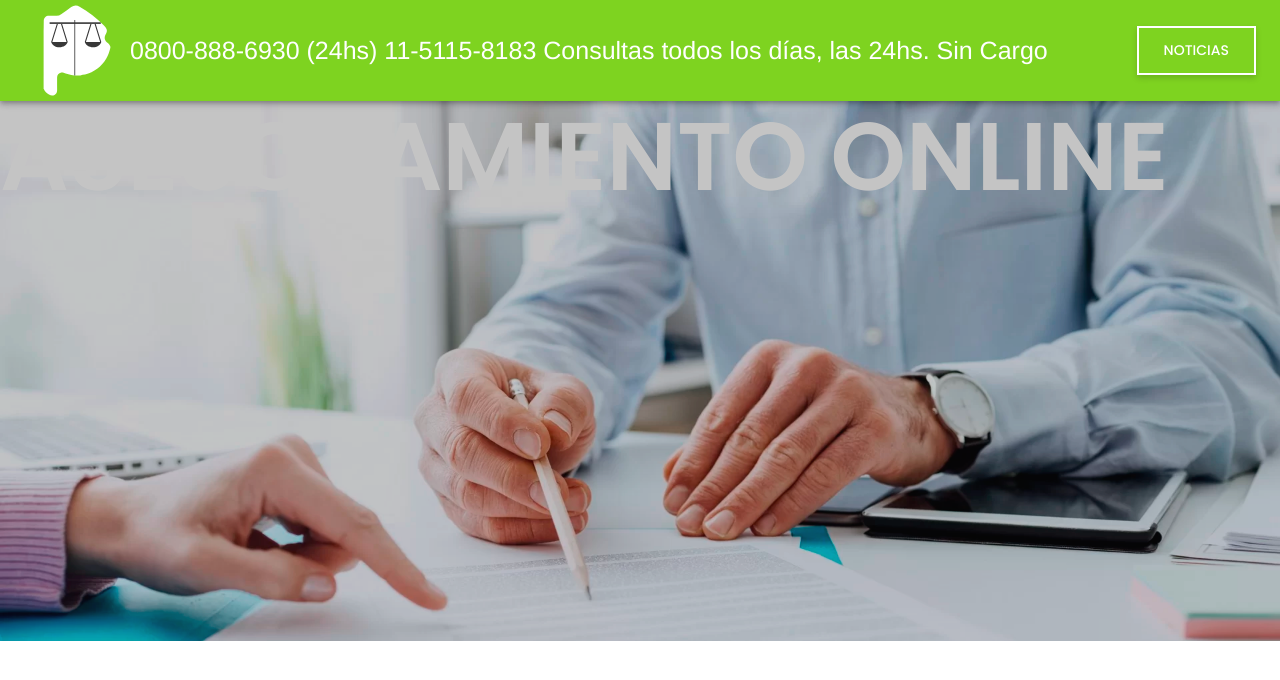
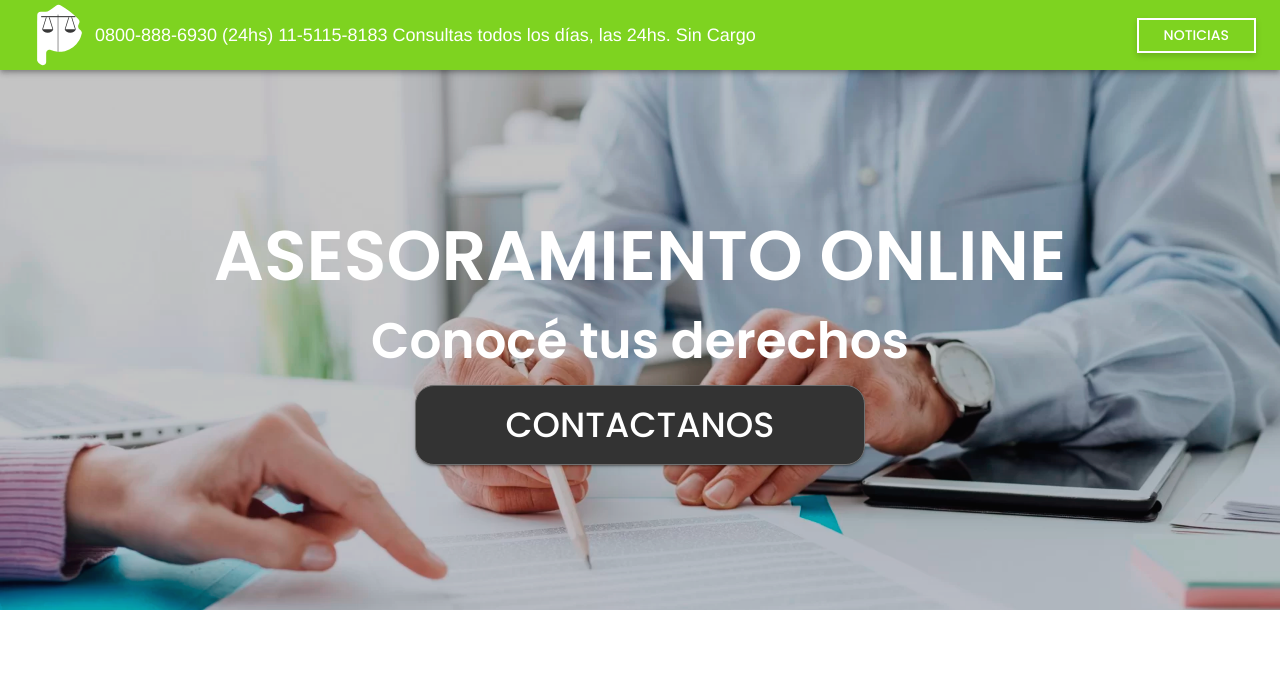
Before and after one commit to roperrott/abogados-landing, a React (Create React App) app: page / in a window 1280 px wide. Shown: the top 680 px of the page. Built offline with nearby package versions, Linux system fonts and the light colour scheme.

Commit message:
banner implemented

```diff
--- a/src/components/Banner/index.css
+++ b/src/components/Banner/index.css
@@ -5,6 +5,10 @@
     background-image: url('../../assets/banner_principal.png');
     background-repeat: no-repeat;
     background-size: contain;
+    display: flex;
+    flex-direction: column;
+    align-items: center;
+    justify-content: center;
 }
 .banner::after {
     content: "";
@@ -17,3 +21,13 @@
     right: 0;
     z-index: 1;
 }
+
+.banner-container{
+    z-index: 2;
+    display: flex;
+    flex-direction: column;
+    align-items: center;
+    justify-content: space-between;
+    height: 250px;
+
+}
--- a/src/components/Banner/index.js
+++ b/src/components/Banner/index.js
@@ -1,13 +1,25 @@
-import { Box, Typography } from '@mui/material';
+import { Box, Typography, Button } from '@mui/material';
 import './index.css';
 
 
 export function Banner() {
     return(
-        <Box className='banner'>
-            <Typography variant='h1' color='primary'>
-                ASESORAMIENTO ONLINE
-            </Typography>
+        <Box sx={{ position: 'relative' }}>
+            <Box className='banner'>
+                <Box className='banner-container'>
+                    <Typography variant='h1' color='primary' >
+                        ASESORAMIENTO ONLINE
+                    </Typography>
+                    <Typography variant='h2' color='primary'>
+                        Conocé tus derechos
+                    </Typography>
+                    <Button color='secondary' variant='contained' size='large'>
+                        CONTACTANOS
+                    </Button>
+                </Box>
+
+            </Box>
         </Box>
+
     )
 }
--- a/src/components/Logo/styles.js
+++ b/src/components/Logo/styles.js
@@ -2,7 +2,7 @@ import { makeStyles } from '@material-ui/styles';
 
 export const useStyles = makeStyles({
     logo: {
-        width: '106px',
-        height: '101px',
+        width: '71px',
+        height: '70px',
     }
 });
--- a/src/config/mui/MuiTheme.js
+++ b/src/config/mui/MuiTheme.js
@@ -22,12 +22,21 @@ export const Theme = createTheme({
             borderRadius: 0,
             borderWidth: 2,
             borderColor: '#FFFFFF',
-            height: 49,
+            height: 35,
             padding: '0px 25px',
             boxShadow: '0px 3px 6px #00000029',
             ':hover': {
               borderRadius: 0,
               borderWidth: 2,
+            }
+          },
+          contained: {
+            borderRadius: '19px',
+            border: '1px solid #707070',
+            '&.MuiButton-containedSizeLarge': {
+              height: '80px',
+              width: '450px',
+              fontSize: '35px'
             }
           }
         }
@@ -42,10 +51,15 @@ export const Theme = createTheme({
       ].join(','),
       h1: {
         fontWeight: 600,
+        fontSize: '70px',
+      },
+      h2:{
+        fontWeight: 600,
+        fontSize: '50px',
       },
       h4: {
         fontFamily: 'Helvetica',
-        fontSize: 25,
-      }
+        fontSize: 18,
+      },
     },
   });
```
